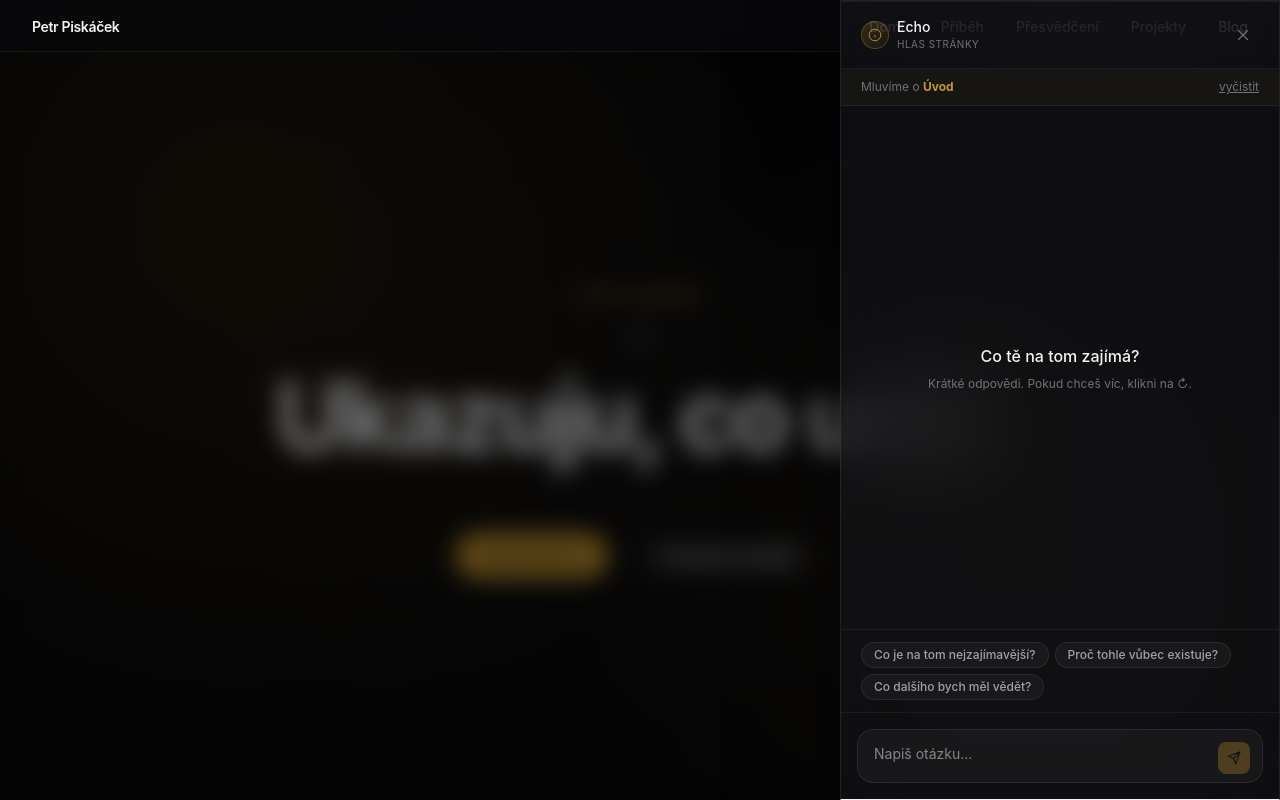
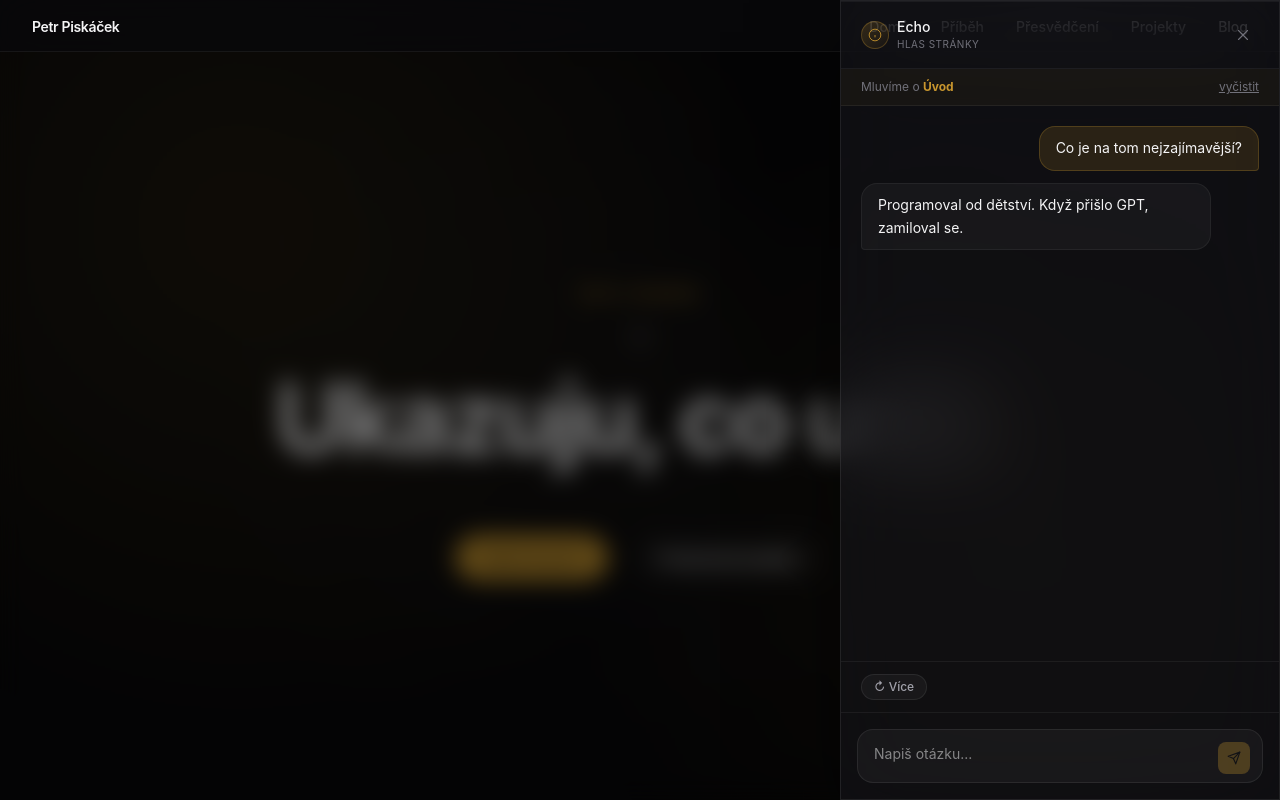
Before and after one commit to Peter-Pix/petrpiskacek.online, a Next.js app: page / in a window 1280 px wide. Both pictures are taken after a click on the button 640 px from the left and 345 px from the top of the page. Shown: the top 800 px of the page. Built offline with nearby package versions, Linux system fonts and the light colour scheme.

Commit message:
refactor(echo): remove suggestion bubbles, auto-send first message on open, premium i-btn animation

```diff
--- a/src/components/ChatBot.tsx
+++ b/src/components/ChatBot.tsx
@@ -9,13 +9,12 @@ import {
   type Project,
   type Section,
   type QuestionType,
-  suggestionsForContext,
   staticAnswer,
 } from "@/lib/site-content";
 
 type Message = { role: "user" | "assistant"; content: string };
 
-// Client-side routing — 90% případů bez API.
+// Quick replies for common inputs
 const QUICK_REPLIES: Record<string, string> = {
   "ahoj": "Ahoj. Co tě zajímá?",
   "čau": "Ahoj. Co tě zajímá?",
@@ -49,23 +48,55 @@ export default function ChatBot() {
   const [loading, setLoading] = useState(false);
   const [lastAssistantId, setLastAssistantId] = useState<number | null>(null);
   const [continueTarget, setContinueTarget] = useState<number | null>(null);
-  const [raised, setRaised] = useState<number | null>(null); // ID karty, která je "vyjeta nahoru"
+  const [raised, setRaised] = useState<number | null>(null);
   const inputRef = useRef<HTMLTextAreaElement>(null);
   const messagesContainerRef = useRef<HTMLDivElement>(null);
   const raisedRef = useRef<HTMLElement | null>(null);
   const previousRaisedRef = useRef<HTMLElement | null>(null);
+  const hasAutoSentRef = useRef(false);
 
-  // Když user klikne mimo Echo (a ne na info-icon), zavři ho.
+  // Auto-send first message when Echo opens
+  useEffect(() => {
+    if (!open || hasAutoSentRef.current) return;
+    if (messages.length > 0) return; // Already has messages
+
+    hasAutoSentRef.current = true;
+
+    let autoMsg = "";
+    let autoType: QuestionType = "wow";
+
+    if (context.project) {
+      autoMsg = "Co to je?";
+      autoType = "fact";
+    } else if (context.section) {
+      autoMsg = "Co je na tom nejzajímavější?";
+      autoType = "wow";
+    } else {
+      // No context — friendly greeting as a real question
+      autoMsg = "Ahoj, kdo jsi?";
+      autoType = "fact";
+    }
+
+    // Small delay so the panel animation starts first
+    const timer = setTimeout(() => {
+      sendUserMessage(autoMsg);
+      // Give static answer immediately (no API needed for context-aware content)
+      const answer = staticAnswer(autoType, context.project, context.section);
+      addAssistantMessage(answer);
+    }, 600);
+
+    return () => clearTimeout(timer);
+  }, [open]);
+
+  // Když user klikne mimo Echo (a ne na info-icon), zavri ho.
   useEffect(() => {
     if (!open) return;
     function handleClick(e: MouseEvent) {
       const target = e.target as HTMLElement;
-      // Pokud kliknul na info-icon, necháme ChatBot se otevřít (handle se v InfoIconButton)
       if (target.closest("[data-echo-trigger]")) return;
       if (target.closest("[data-echo-panel]")) return;
       closeEcho();
     }
-    // Přidáme listener s mírným delay, aby se nejdřív zpracoval klik na info-icon
     const t = setTimeout(() => {
       document.addEventListener("click", handleClick);
     }, 0);
@@ -75,10 +106,9 @@ export default function ChatBot() {
     };
   }, [open, closeEcho]);
 
-  // Animace "karta vyjede nahoru" — najdeme element a přidáme třídu.
+  // Animace "karta vyjede nahoru"
   useEffect(() => {
     if (!open) {
-      // Skryjeme raised
       if (raisedRef.current) {
         raisedRef.current.style.transform = "";
         raisedRef.current.style.transition = "";
@@ -93,7 +123,6 @@ export default function ChatBot() {
       return;
     }
 
-    // Najdeme kontextovou kartu/sekci podle data-context atributu.
     let selector = "";
     if (context.project) {
       selector = `[data-context-project="${context.project.id}"]`;
@@ -105,16 +134,13 @@ export default function ChatBot() {
     const el = document.querySelector(selector) as HTMLElement | null;
     if (!el) return;
 
-    // Pokud už je to samý element, nic neměň.
     if (raisedRef.current === el) return;
 
-    // Resetuj předchozí
     if (raisedRef.current) {
       raisedRef.current.style.transform = "";
       raisedRef.current.style.transition = "";
     }
 
-    // "Vyjede nahoru" — zvětšíme, zvedneme, přidáme stín.
     raisedRef.current = el;
     el.style.transition = "transform 0.5s cubic-bezier(0.16, 1, 0.3, 1), box-shadow 0.5s ease";
     el.style.transform = "translateY(-8px) scale(1.02)";
@@ -122,6 +148,13 @@ export default function ChatBot() {
 
     setRaised(Date.now());
   }, [open, context]);
+
+  // Reset auto-send flag when Echo closes
+  useEffect(() => {
+    if (!open) {
+      hasAutoSentRef.current = false;
+    }
+  }, [open]);
 
   // ESC zavře Echo
   useEffect(() => {
@@ -136,7 +169,7 @@ export default function ChatBot() {
   // Input focus
   useEffect(() => {
     if (open) {
-      setTimeout(() => inputRef.current?.focus(), 500);
+      setTimeout(() => inputRef.current?.focus(), 700);
     }
   }, [open]);
 
@@ -212,18 +245,6 @@ export default function ChatBot() {
     }
   }
 
-  function handleSuggestionClick(text: string, type: QuestionType) {
-    if (loading) return;
-    sendUserMessage(text);
-    if (context.project || context.section) {
-      const answer = staticAnswer(type, context.project, context.section);
-      addAssistantMessage(answer);
-    } else {
-      setLoading(true);
-      callApi(text, { questionType: type }).finally(() => setLoading(false));
-    }
-  }
-
   async function handleMore() {
     if (loading || lastAssistantId === null) return;
     const lastUserIdx = messages
@@ -249,7 +270,6 @@ export default function ChatBot() {
     }
   }
 
-  const currentSuggestions = suggestionsForContext(context.section, context.project);
   const canShowMore =
     lastAssistantId !== null &&
     !loading &&
@@ -258,7 +278,7 @@ export default function ChatBot() {
 
   return (
     <>
-      {/* Backdrop — rozostří pozadí, je pod echo-panelem */}
+      {/* Backdrop */}
       <div
         data-echo-panel
         onClick={closeEcho}
@@ -273,12 +293,11 @@ export default function ChatBot() {
         aria-hidden="true"
       />
 
-      {/* Echo panel — plovoucí glassmorph, vyjíždí z boku (desktop) / zespodu (mobil) */}
+      {/* Echo panel */}
       <div
         data-echo-panel
-        className="fixed z-50 flex flex-col overflow-hidden transition-all duration-700"
+        className="fixed z-50 flex flex-col overflow-hidden"
         style={{
-          // Glassmorph
           backgroundColor: "rgba(20, 20, 25, 0.65)",
           backdropFilter: "blur(40px) saturate(180%)",
           WebkitBackdropFilter: "blur(40px) saturate(180%)",
@@ -287,8 +306,6 @@ export default function ChatBot() {
             ? "0 32px 80px rgba(0, 0, 0, 0.5), inset 0 1px 0 rgba(255, 255, 255, 0.05)"
             : "0 0 0 rgba(0, 0, 0, 0)",
 
-          // Desktop: vyjíždí zprava
-          // Mobil: vyjíždí zespodu, přes celou obrazovku
           right: 0,
           top: 0,
           bottom: 0,
@@ -296,12 +313,11 @@ export default function ChatBot() {
           maxWidth: "100vw",
           height: "100dvh",
 
-          // Animace vstupu
           transform: open
             ? "translateX(0) translateY(0)"
             : "translateX(100%) translateY(0)",
-
-          // Mobil override
+          transition: "transform 0.7s cubic-bezier(0.16, 1, 0.3, 1), opacity 0.5s ease",
+          opacity: open ? 1 : 0,
         }}
       >
         {/* Header */}
@@ -364,11 +380,7 @@ export default function ChatBot() {
               <strong style={{ color: "var(--gold)" }}>{contextBadge}</strong>
             </span>
             <button
-              onClick={() => {
-                setContextBadge(null);
-                // Vyčistit i context — uživatel nechce mluvit o ničem konkrétním
-                // Tady nemůžeme volat openEcho bez resetu, tak to řešíme přes wrapper
-              }}
+              onClick={() => setContextBadge(null)}
               className="shrink-0 text-xs underline"
               style={{ color: "var(--text-muted)" }}
             >
@@ -389,15 +401,7 @@ export default function ChatBot() {
                 className="mb-2 text-base font-medium"
                 style={{ color: "var(--text-primary)" }}
               >
-                {context.project || context.section
-                  ? "Co tě na tom zajímá?"
-                  : "Zeptej se, nebo klikni na info u projektu."}
-              </p>
-              <p
-                className="text-xs"
-                style={{ color: "var(--text-muted)" }}
-              >
-                Krátké odpovědi. Pokud chceš víc, klikni na ↻.
+                Přemýšlím…
               </p>
             </div>
           )}
@@ -448,13 +452,13 @@ export default function ChatBot() {
           )}
         </div>
 
-        {/* Tlačítko "Více" + Suggestions */}
+        {/* Tlačítko Více */}
         <div
           className="border-t px-5 py-3"
           style={{ borderColor: "rgba(255, 255, 255, 0.06)" }}
         >
           {canShowMore && (
-            <div className="mb-3 flex justify-start">
+            <div className="flex justify-start">
               <button
                 onClick={handleMore}
                 disabled={loading}
@@ -467,25 +471,6 @@ export default function ChatBot() {
               >
                 {loading && continueTarget !== null ? "Přemýšlím…" : "↻ Více"}
               </button>
-            </div>
-          )}
-
-          {messages.length === 0 && (
-            <div className="flex flex-wrap gap-1.5">
-              {currentSuggestions.map((s) => (
-                <button
-                  key={s.id}
-                  onClick={(e) => { e.stopPropagation(); handleSuggestionClick(s.text, s.type); }}
-                  className="rounded-full px-3 py-1 text-xs font-medium transition-colors hover:bg-white/5"
-                  style={{
-                    backgroundColor: "rgba(255, 255, 255, 0.04)",
-                    border: "1px solid rgba(255, 255, 255, 0.08)",
-                    color: "var(--text-secondary)",
-                  }}
-                >
-                  {s.text}
-                </button>
-              ))}
             </div>
           )}
         </div>
@@ -542,7 +527,7 @@ export default function ChatBot() {
         </div>
       </div>
 
-      {/* Mobilní override — slide zespodu */}
+      {/* Mobile override */}
       <style jsx global>{`
         @media (max-width: 640px) {
           [data-echo-panel]:not([data-echo-panel="backdrop"]) {
@@ -555,7 +540,6 @@ export default function ChatBot() {
             border-radius: 24px 24px 0 0 !important;
             border-bottom: none !important;
             transform: ${open ? "translateY(0)" : "translateY(100%)"} !important;
-            transition: transform 0.6s cubic-bezier(0.16, 1, 0.3, 1) !important;
           }
         }
       `}</style>
@@ -563,7 +547,7 @@ export default function ChatBot() {
   );
 }
 
-// Komponenta pro "i" trigger — klik otevře Echo s daným kontextem.
+// Prémiová verze i triggeru — elegantní animace, Apple-style
 export function EchoTrigger({
   projectId,
   sectionId,
@@ -593,26 +577,34 @@ export function EchoTrigger({
     <button
       data-echo-trigger
       onClick={handleClick}
-      className={`group inline-flex h-7 w-7 items-center justify-center rounded-full transition-all duration-300 hover:scale-110 active:scale-95 ${className}`}
+      className={`group relative inline-flex h-8 w-8 items-center justify-center rounded-full ${className}`}
       style={{
-        backgroundColor: "rgba(255, 255, 255, 0.04)",
-        border: "1px solid rgba(255, 255, 255, 0.08)",
+        backgroundColor: "rgba(255, 255, 255, 0.03)",
+        border: "1px solid rgba(255, 255, 255, 0.06)",
         color: "var(--text-muted)",
+        transition: "all 0.5s cubic-bezier(0.16, 1, 0.3, 1)",
+        overflow: "visible",
       }}
       aria-label="Zeptat se Echa"
       title="Zeptat se Echa"
       onMouseEnter={(e) => {
-        e.currentTarget.style.backgroundColor = "rgba(200, 150, 46, 0.12)";
-        e.currentTarget.style.borderColor = "rgba(200, 150, 46, 0.3)";
-        e.currentTarget.style.color = "var(--gold)";
+        const el = e.currentTarget;
+        el.style.backgroundColor = "rgba(200, 150, 46, 0.1)";
+        el.style.borderColor = "rgba(200, 150, 46, 0.35)";
+        el.style.color = "var(--gold)";
+        el.style.transform = "scale(1.12)";
+        el.style.boxShadow = "0 0 20px rgba(200, 150, 46, 0.2), 0 0 40px rgba(200, 150, 46, 0.08)";
       }}
       onMouseLeave={(e) => {
-        e.currentTarget.style.backgroundColor = "rgba(255, 255, 255, 0.04)";
-        e.currentTarget.style.borderColor = "rgba(255, 255, 255, 0.08)";
-        e.currentTarget.style.color = "var(--text-muted)";
+        const el = e.currentTarget;
+        el.style.backgroundColor = "rgba(255, 255, 255, 0.03)";
+        el.style.borderColor = "rgba(255, 255, 255, 0.06)";
+        el.style.color = "var(--text-muted)";
+        el.style.transform = "scale(1)";
+        el.style.boxShadow = "none";
       }}
     >
-      <InfoIcon size={14} />
+      <InfoIcon size={15} />
     </button>
   );
 }
```
